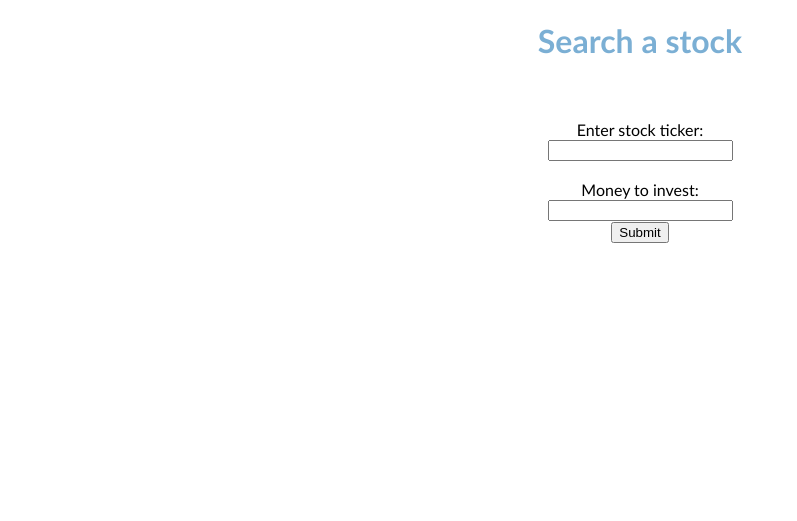
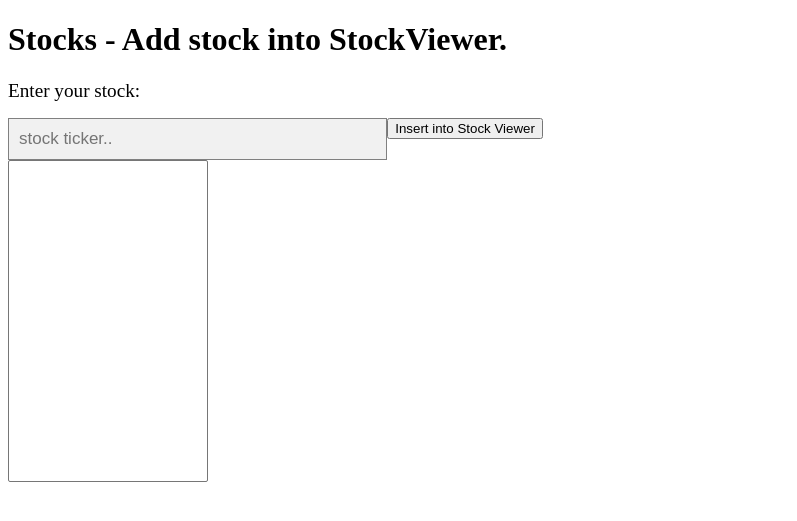
Before and after one commit to jonpage3/stocks_project, a Flask app: page /home in a window 1280 px wide. Shown: the top 521 px of the page, without its empty margins (0-797 px from the left). Run offline with Flask 2, Linux system fonts and the light colour scheme; lists and menus that the app fills with data are empty.

Commit message:
altered index.html and styles.css to reflect new user interface design. listbox implementation

```diff
--- a/static/styles.css
+++ b/static/styles.css
@@ -1,13 +1,37 @@
-body {
-font-family: Calibri;
-text-align: center;
+* {
+  box-sizing: border-box;
 }
 
-h1 {
-color: #7BAFD4;
+/* Style the search field */
+form.stock-search input[type=text] {
+  padding: 10px;
+  font-size: 17px;
+  border: 1px solid grey;
+  float: left;
+  width: 30%;
+  background: #f1f1f1;
 }
 
-h2 {
-color: green;
-text-align: left;
+/* Style the submit button */
+form.stock-search button {
+  float: left;
+  width: 20%;
+  padding: 10px;
+  background: #2196F3;
+  color: white;
+  font-size: 17px;
+  border: 1px solid grey;
+  border-left: none; /* Prevent double borders */
+  cursor: pointer;
 }
+
+form.stock-search button:hover {
+  background: #0b7dda;
+}
+
+/* Clear floats */
+form.stock-search::after {
+  content: "";
+  clear: both;
+  display: table;
+}
--- a/templates/index.html
+++ b/templates/index.html
@@ -1,29 +1,66 @@
 <!DOCTYPE html>
 <html lang="en">
 <script src="https://d3js.org/d3.v7.min.js"></script>
+<!--jquery to help with listbox -->
+<script src="https://ajax.googleapis.com/ajax/libs/jquery/3.5.1/jquery.min.js"></script>
+
+<!-- Load icon library not sure if this works-->
+<link rel="stylesheet" href="https://cdnjs.cloudflare.com/ajax/libs/font-awesome/4.7.0/css/font-awesome.min.css">
+
 <script src="{{ url_for('static', filename='stock_vis.js') }}"></script>
+<link rel="stylesheet" href="{{ url_for('static', filename='styles.css') }}">
 <head>
     <meta charset="UTF-8">
-    <title>visualizing stocks</title>
+    <title>Stocks - Add stock item into stock viewer.</title>
+    <!--reference for adding items to listbox:https://www.includehelp.com/code-snippets/javascript-add-user-entered-item-into-listbox.aspx-->
+    <script type="text/javascript">
+        function insertStockIntoViewer() {
+            var x = document.getElementById("stock-list");
+            var item = document.getElementById("name").value;
+            var option = document.createElement("option");
+            option.text = item;
+            x.add(option);
+            //alert(item + " has been added.");
+            document.getElementById('name').value = ''
+        }
+    </script>
 </head>
 
-<link rel="stylesheet" href="{{ url_for('static', filename='styles.css') }}">
+<body style="text-align: left;">
 
-<body>
+<h1>Stocks - Add stock into StockViewer.</h1>
+<p><big>Enter your stock: </big></p>
 
-<h1>Search a stock</h1>
 
-<br>
-<br>
+<form id="stock-search" class="stock-search">
+<p><input type="text" placeholder="stock ticker.." id="name"/>
+  <input type="button" onclick="insertStockIntoViewer()" value="Insert into Stock Viewer"></p>
 
-<form id="stock-search">
-	<label for="name">Enter stock ticker:</label><br>
-		<input type="text" id="name" name="name"><br>
-	<br>
-	<label for ="first_money">Money to invest:</label><br>
-		<input type ="text" id="first_money" name="first_money"><br>
-	<input class="new-search" type="submit" value="Submit">
+	<!--<label for ="first_money">Money to invest:</label><br>
+		<input type ="text" id="first_money" name="first_money"><br>-->
+	<!--<input class="new-search" type="submit" value="Submit">-->
+  <!--<select id="stock-list" multiple="multiple" size="20" style="width:200px;">
+      <option></option>
+  </select>-->
+
+  <!--reference for limiting selected options:https://stackoverflow.com/questions/30474614/multiple-select-limit-number-of-selection/30475067.-->
+      <script type="text/javascript">
+          $(document).ready(function() {
+            var last_valid_selection = null;
+            $('#stock-list').change(function(event) {
+              if ($(this).val().length > 2) {
+                $(this).val(last_valid_selection);
+              } else {
+                last_valid_selection = $(this).val();
+              }
+            });
+          });
+          </script>
+
 </form>
+<select id="stock-list" multiple="multiple" size="20" style="width:200px;">
+
+</select>
 <span id="result" ></span>
 <svg id="stock_svg" ></svg>
 
@@ -41,7 +78,7 @@
       //if you want to data in json
       let data = JSON.parse(this.responseText);
       //var data = this.responseText;
-	  console.log(data)
+	    console.log(data)
       var span = document.getElementById('result');
       span.innerHTML = data;
 
```
